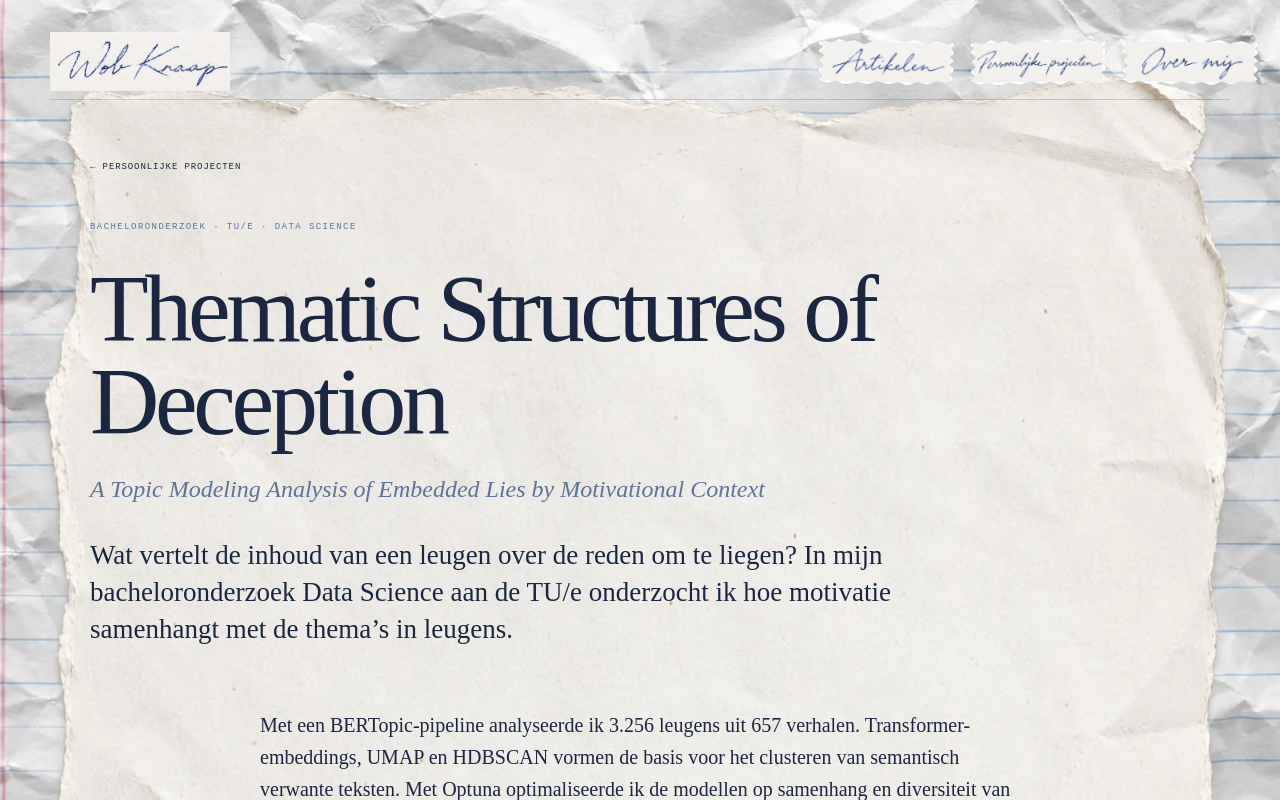
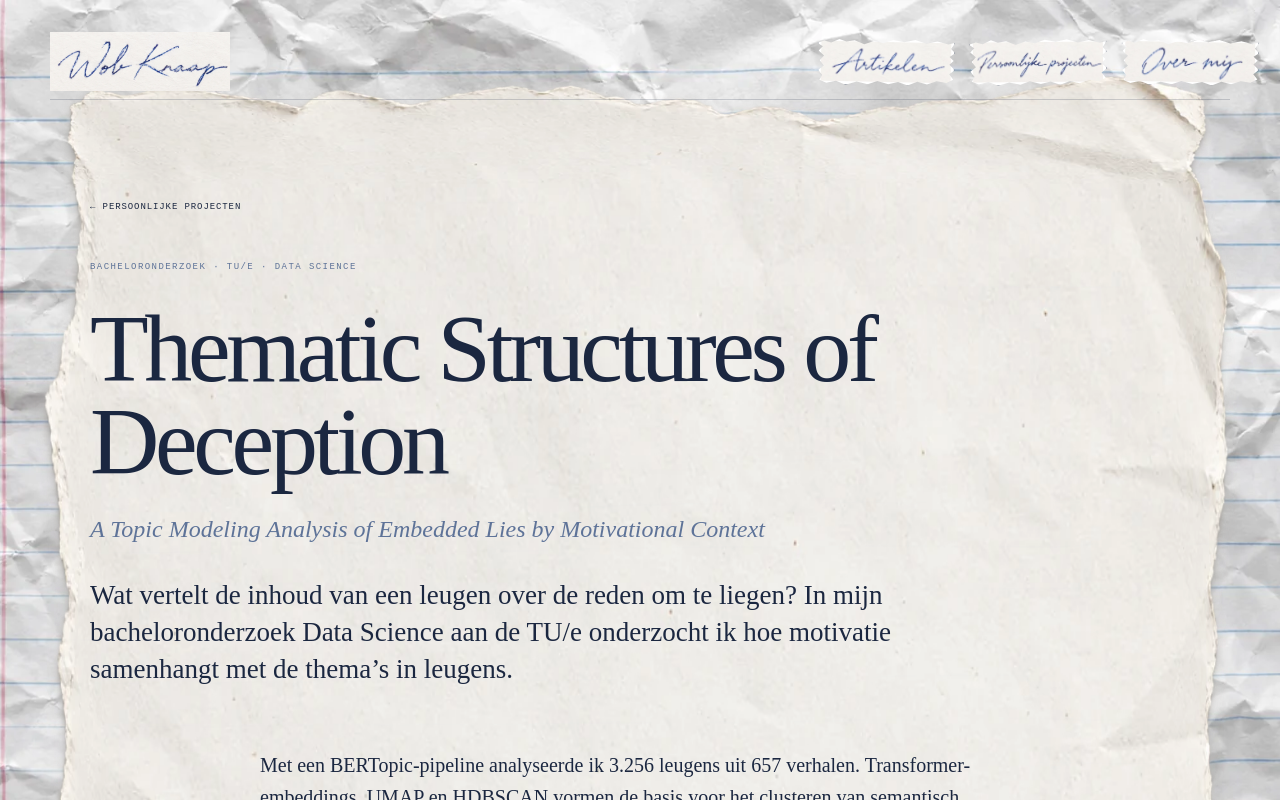
Before and after one commit to Wobknaap/Site, a Next.js app: page /projecten/thematic-structures-of-deception in a window 1280 px wide. Shown: the top 800 px of the page. Built offline with nearby package versions, Linux system fonts and the light colour scheme.

Commit message:
Move project back link inside torn sheet

```diff
--- a/app/globals.css
+++ b/app/globals.css
@@ -315,7 +315,7 @@ figcaption { display: flex; justify-content: space-between; gap: 18px; margin-to
   .site-header nav { flex-wrap: wrap; gap: 12px 20px; }
 }
 
-.case-study { padding-block: 55px 120px; }
+.case-study { padding-block: 95px 120px; }
 .case-study .back-link { margin-bottom: 50px; }
 .case-intro h1 { max-width: 1000px; margin: 30px 0; font: 400 clamp(52px, 7.5vw, 108px)/.97 var(--serif); letter-spacing: -.045em; }
 .case-intro .article-deck { max-width: 860px; font-size: clamp(21px, 2.2vw, 27px); }
--- a/scripts/build-pages.mjs
+++ b/scripts/build-pages.mjs
@@ -69,7 +69,7 @@ function layout({ title, description, active, body, embedPdf = false }) {
   <meta http-equiv="Content-Security-Policy" content="default-src 'none'; img-src 'self' data:; style-src 'self'; font-src 'self'; object-src ${embedPdf ? "'self'" : "'none'"}; base-uri 'none'; form-action 'none'; connect-src 'none'; frame-src ${embedPdf ? "'self'" : "'none'"}; script-src 'none'">
   <title>${escapeHtml(title)}</title>
   <link rel="icon" href="${href("/favicon.svg")}">
-  <link rel="stylesheet" href="${href("/assets/site-v15.css")}">
+  <link rel="stylesheet" href="${href("/assets/site-v16.css")}">
 </head>
 <body>${header(active)}${body}${footer()}</body>
 </html>`;
@@ -110,7 +110,7 @@ const staticCss = sourceCss
   .replaceAll("var(--font-geist-sans)", "Arial, sans-serif")
   .replaceAll("var(--font-geist-mono)", '"Courier New", monospace')
   .replaceAll('url("/images/', 'url("../images/');
-await writeFile(path.join(outputRoot, "assets/site-v15.css"), staticCss);
+await writeFile(path.join(outputRoot, "assets/site-v16.css"), staticCss);
 await writeFile(path.join(outputRoot, ".nojekyll"), "");
 await writeFile(path.join(outputRoot, "robots.txt"), `User-agent: *\nAllow: ${href("/")}\nDisallow: ${href("/beheer/")}\n`);
 
```
